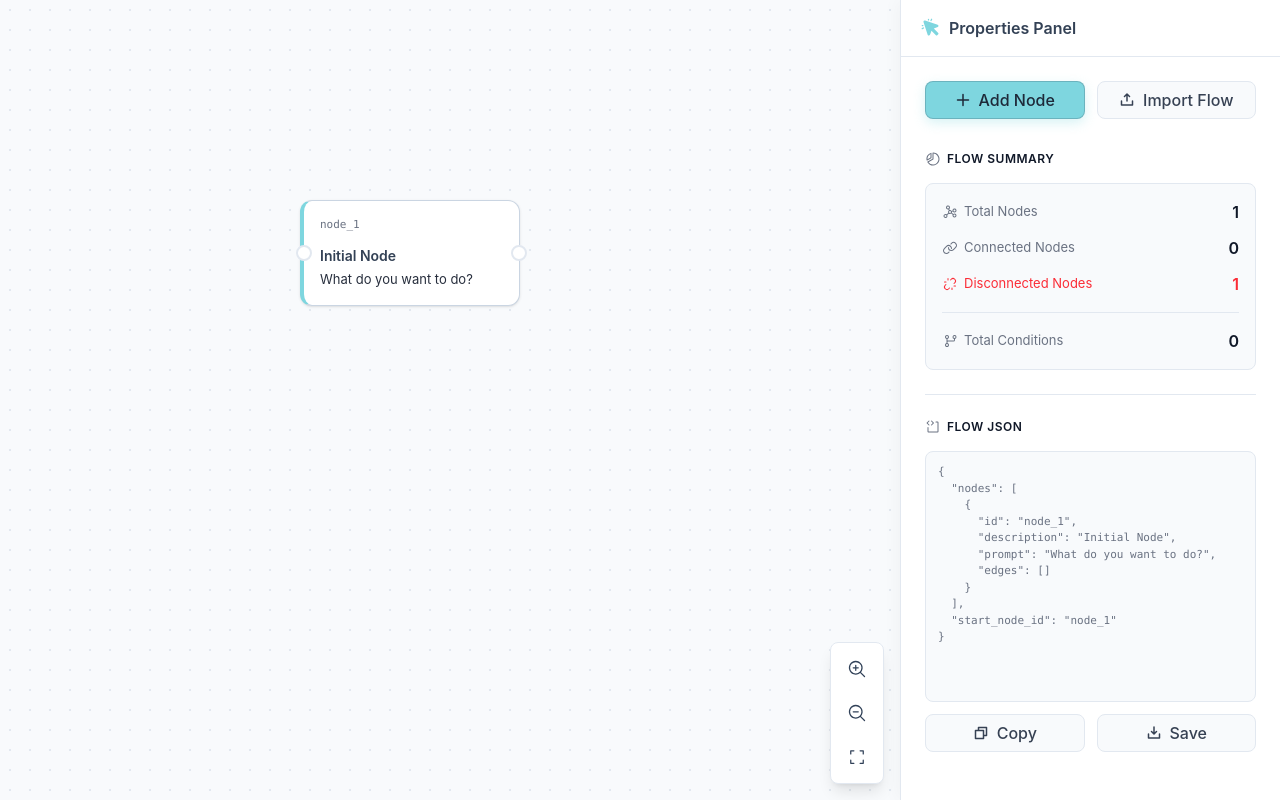
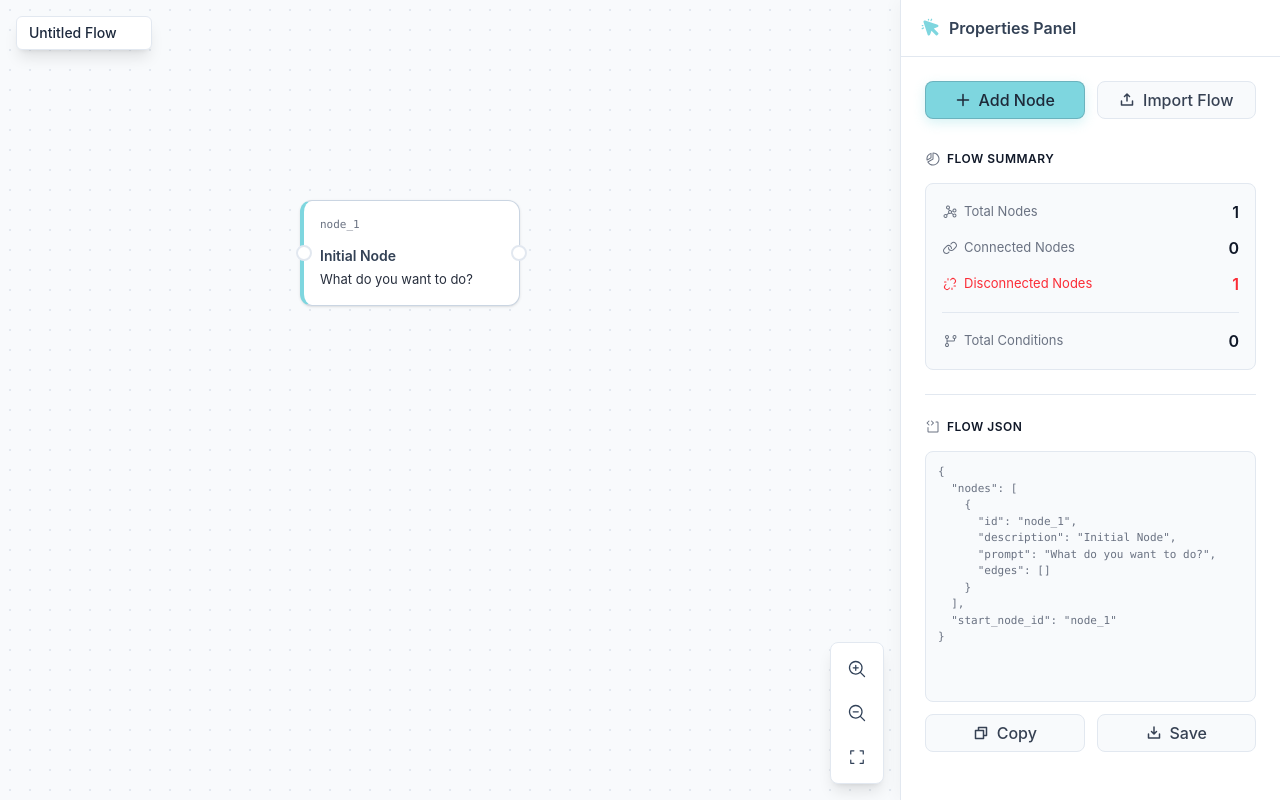
Before and after one commit to girishsawant999/flow-studio, a React (Vite) app: page / in a window 1280 px wide. Built offline with nearby package versions, Linux system fonts and the light colour scheme.

Commit message:
feat: Add flow naming functionality with on-canvas editing and dynamic export filename.

```diff
--- a/src/components/Canvas.tsx
+++ b/src/components/Canvas.tsx
@@ -2,6 +2,7 @@ import {
   CornersOutIcon as CornersOut,
   MagnifyingGlassMinusIcon as MagnifyingGlassMinus,
   MagnifyingGlassPlusIcon as MagnifyingGlassPlus,
+  PencilSimpleIcon as PencilSimple,
 } from "@phosphor-icons/react";
 import type { MouseEvent as ReactMouseEvent } from "react";
 import React, { useEffect, useRef, useState } from "react";
@@ -16,6 +17,10 @@ export default function Canvas() {
   const canvasRef = useRef<HTMLDivElement>(null);
   const [isPanning, setIsPanning] = useState(false);
   const [startPanPos, setStartPanPos] = useState<Position>({ x: 0, y: 0 });
+
+  // Editable flow name state
+  const [isEditingName, setIsEditingName] = useState(false);
+  const [localName, setLocalName] = useState(state.flowName);
 
   // Dragging connection state
   const [isDrawingEdge, setIsDrawingEdge] = useState(false);
@@ -267,6 +272,52 @@ export default function Canvas() {
         }}
       />
 
+      {/* Floating Flow Name */}
+      <div className="absolute left-4 top-4 z-10">
+        {isEditingName ? (
+          <input
+            className="bg-white dark:bg-stone-900 border border-slate-200 dark:border-stone-700 rounded-md px-3 py-1.5 text-sm font-medium text-slate-800 dark:text-slate-200 shadow-lg outline-none focus:ring-2 focus:ring-[#7ed6df] min-w-[180px]"
+            value={localName}
+            autoFocus
+            onChange={(e) => setLocalName(e.target.value)}
+            onBlur={() => {
+              const trimmed = localName.trim();
+              if (trimmed) {
+                dispatch({ type: "SET_FLOW_NAME", payload: trimmed });
+              } else {
+                setLocalName(state.flowName);
+              }
+              setIsEditingName(false);
+            }}
+            onKeyDown={(e) => {
+              if (e.key === "Enter") {
+                (e.target as HTMLInputElement).blur();
+              } else if (e.key === "Escape") {
+                setLocalName(state.flowName);
+                setIsEditingName(false);
+              }
+            }}
+          />
+        ) : (
+          <div
+            className="group flex items-center gap-2 bg-white dark:bg-stone-900 border border-slate-200 dark:border-stone-800 rounded-md px-3 py-1.5 shadow-lg cursor-pointer select-none transition-colors hover:border-[#7ed6df]"
+            onDoubleClick={() => {
+              setLocalName(state.flowName);
+              setIsEditingName(true);
+            }}
+            title="Double-click to rename"
+          >
+            <span className="text-sm font-medium text-slate-800 dark:text-slate-200 truncate max-w-[200px]">
+              {state.flowName}
+            </span>
+            <PencilSimple
+              size={14}
+              className="text-slate-400 dark:text-stone-500 opacity-0 group-hover:opacity-100 transition-opacity"
+            />
+          </div>
+        )}
+      </div>
+
       <div
         className={`absolute inset-0 origin-top-left pointer-events-none ${!isPanning ? "transition-transform duration-150 ease-out" : ""}`}
         style={{
--- a/src/components/Sidebar.tsx
+++ b/src/components/Sidebar.tsx
@@ -83,7 +83,7 @@ export default function Sidebar() {
     const url = URL.createObjectURL(blob);
     const a = document.createElement("a");
     a.href = url;
-    a.download = "flow.json";
+    a.download = `${state.flowName || "flow"}.json`;
     a.click();
     URL.revokeObjectURL(url);
   };
--- a/src/context/FlowContext.tsx
+++ b/src/context/FlowContext.tsx
@@ -14,9 +14,11 @@ export type Action =
   | { type: "SET_SELECTED_EDGE"; payload: string | null }
   | { type: "MOVE_NODE"; payload: { id: string; position: Position } }
   | { type: "SET_TRANSFORM"; payload: { x: number; y: number; zoom: number } }
-  | { type: "IMPORT_FLOW"; payload: FlowState };
+  | { type: "IMPORT_FLOW"; payload: FlowState }
+  | { type: "SET_FLOW_NAME"; payload: string };
 
 const initialState: FlowState = {
+  flowName: "Untitled Flow",
   nodes: [
     {
       id: "node_1",
@@ -116,6 +118,8 @@ const flowReducer = (state: FlowState, action: Action): FlowState => {
       return { ...state, transform: action.payload };
     case "IMPORT_FLOW":
       return action.payload;
+    case "SET_FLOW_NAME":
+      return { ...state, flowName: action.payload };
     default:
       return state;
   }
--- a/src/types.ts
+++ b/src/types.ts
@@ -20,6 +20,7 @@ export interface Node {
 
 // Normalized state structure for Context
 export interface FlowState {
+  flowName: string;
   nodes: Node[];
   edges: Edge[];
   startNodeId: string | null;
```
